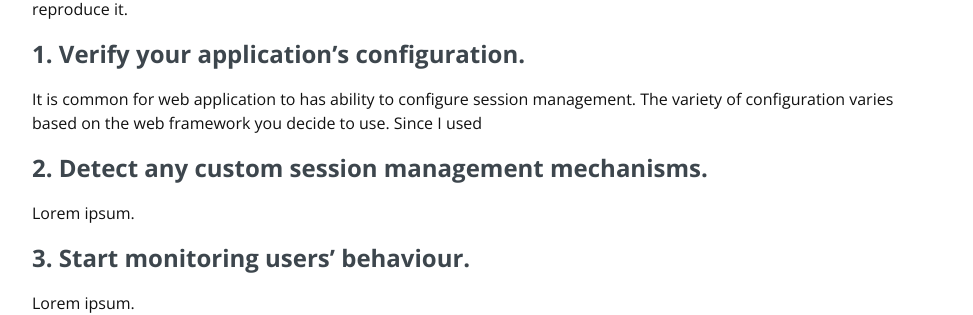
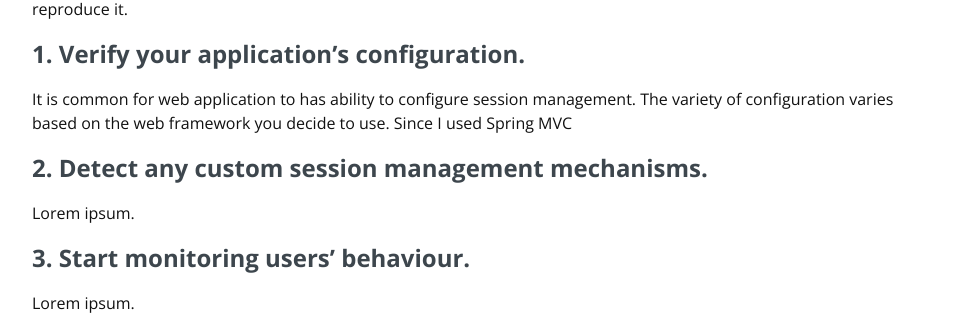
Before and after one commit to BeyondScheme/BeyondScheme.github.io, a Jekyll site: the page built from _posts/2016-05-13-session-management.md, in a window 1280 px wide and 900 px high, scrolled down 1020 px. Shown: the part 172-487 px from the top of the window, without its empty margins (153-1126 px from the left). Built offline with Jekyll 4.4.1, drawn with Linux system fonts in a browser that asks for light colours; nearby versions of some CDN libraries; comment, search, counter and statistics services are not loaded; some of the changed text lies outside the part shown.

```diff
--- a/_posts/2016-05-13-session-management.md
+++ b/_posts/2016-05-13-session-management.md
@@ -38,7 +38,7 @@
 # <b>1. Verify your application's configuration.</b>
 It is common for web application to has ability to configure session management.
 The variety of configuration varies based on the web framework you decide to use.
-Since I used
+Since I used Spring MVC
 
 # <b>2. Detect any custom session management mechanisms.</b>
 Lorem ipsum.
```
Also changed, not shown: other parts of _posts/2016-05-13-session-management.md (+1 -1 lines).
